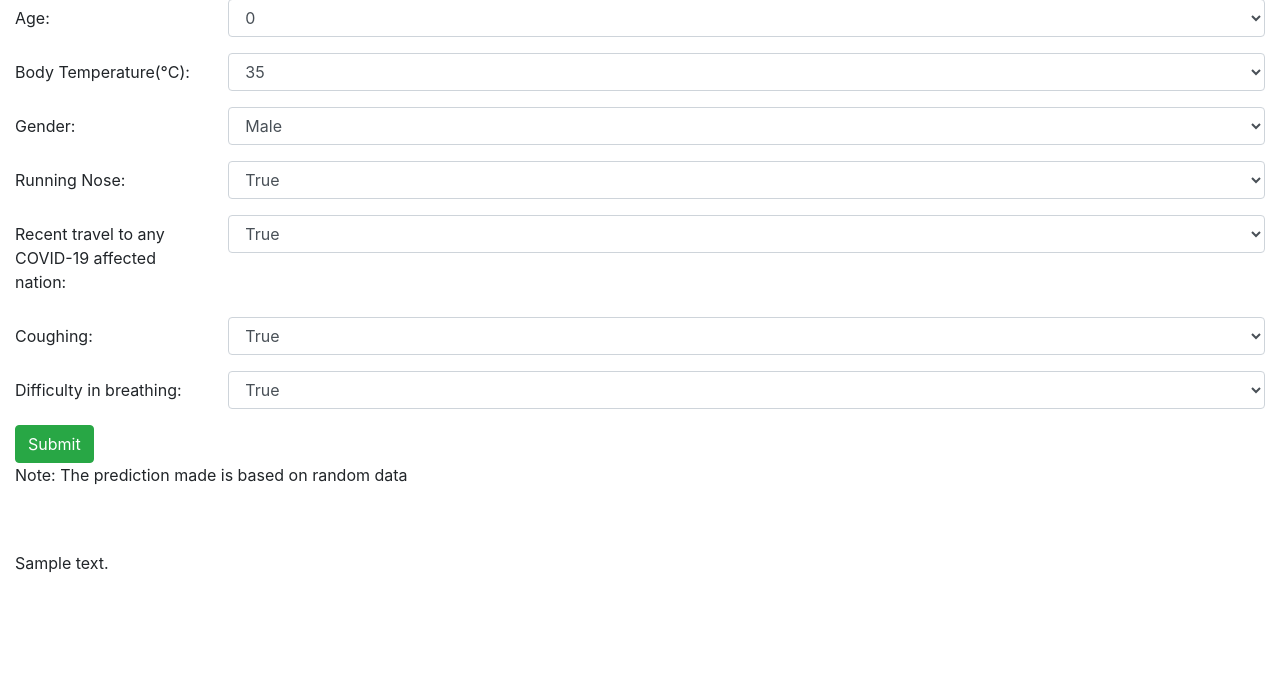
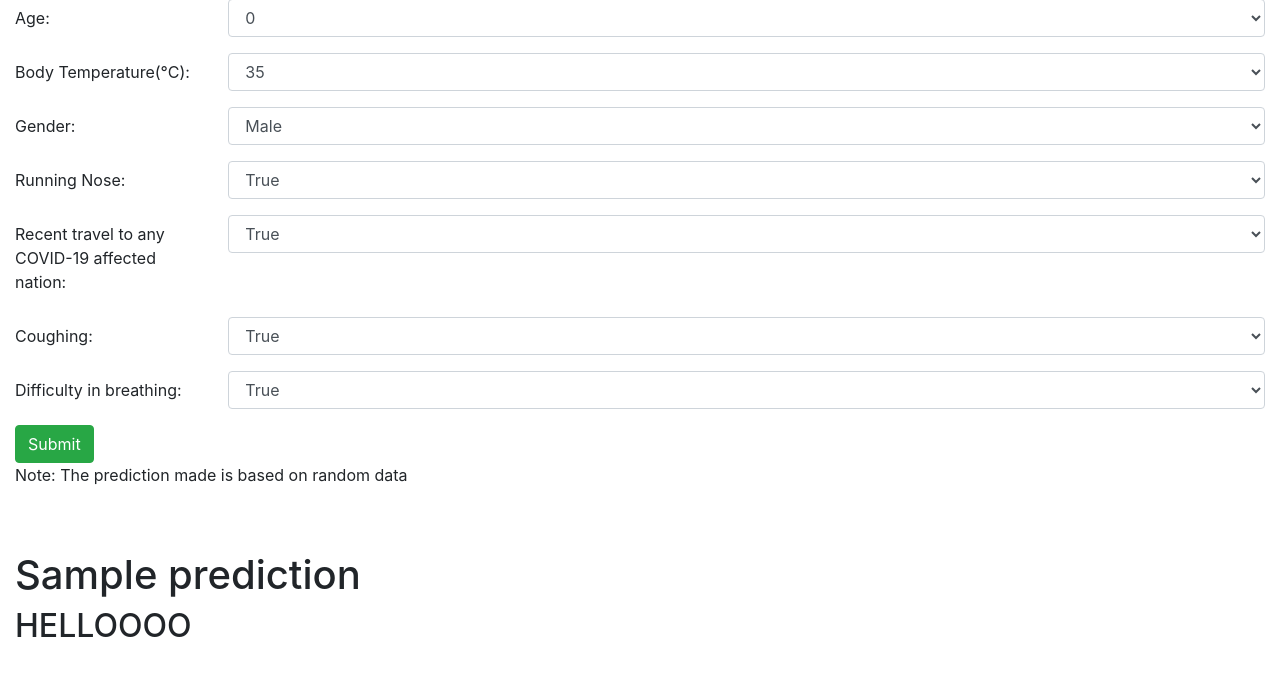
Before and after one commit to amitmis/COVID_ML, a Flask app: template templates/user-symptoms.html in a window 1280 px wide. Shown: the part 51-727 px from the top of the page. Run offline with Flask 2, Linux system fonts and the light colour scheme; the template is opened without the code that fills it: most values are stand-ins (such as "Sample title", 1, 10 or a date in 2020); some libraries are stand-ins or nearby versions.

Commit message:
Update user-symptoms.html

```diff
--- a/templates/user-symptoms.html
+++ b/templates/user-symptoms.html
@@ -182,7 +182,8 @@
         </form>
         <br>
         <br>
-        {{ prediction_text }}
+        <h1> {{ prediction }}</h1>
+        <h2> HELLOOOO </h2>
 
     </div>
 </body>
```
